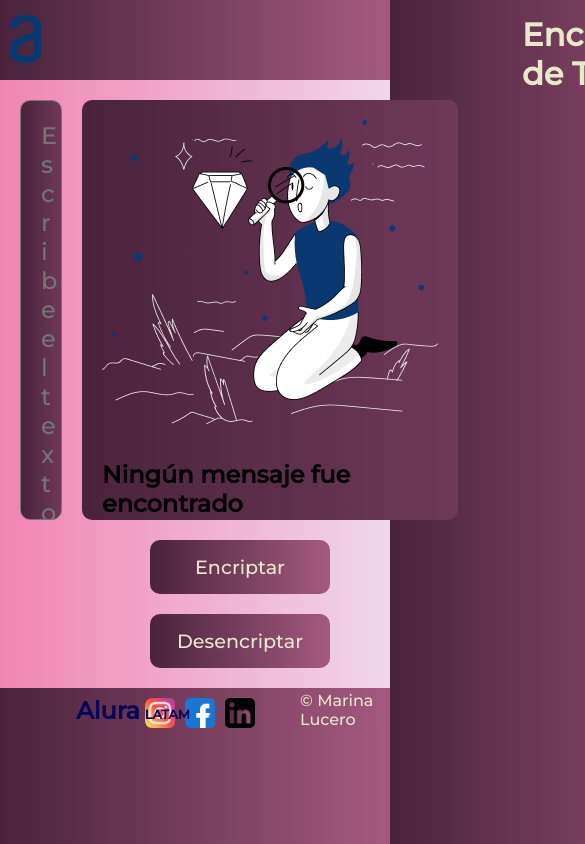
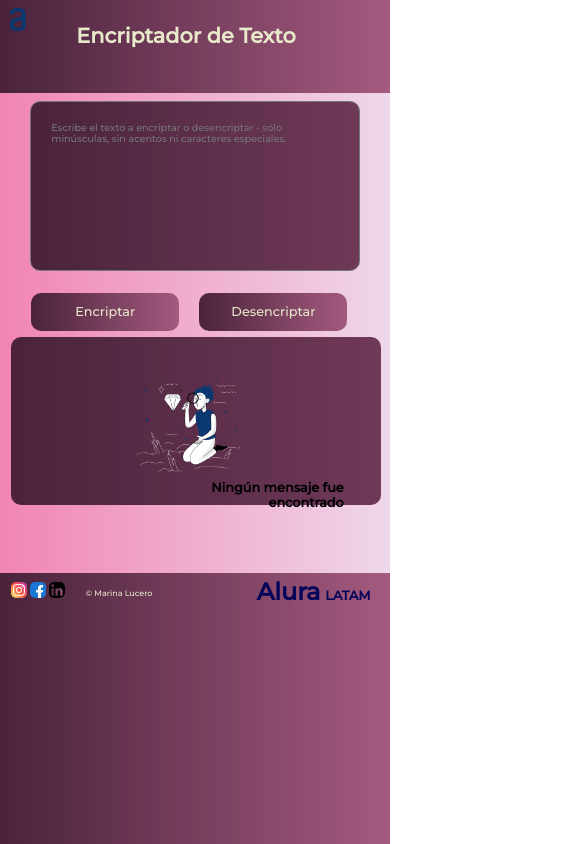
Before and after one commit to maru33luc/Encriptador-Alura, a plain HTML site: page index.html in a window 390 px wide. Shown: the top 844 px of the page, 585 px wide, since content can reach past the window. Drawn offline with Linux system fonts and the light colour scheme.

Commit message:
Incorporando detalles responsivos

```diff
--- a/index.html
+++ b/index.html
@@ -31,8 +31,7 @@
 
                 <div class="contenedor-encriptacion">
                     <div class="boton-mensaje-encriptado" id="boton-mensaje-encriptado">Mensaje encriptado:</div>
-                    <img class="imagen-muñeco" id="imagen-muñeco" src="Imagenes/Muñeco.png"
-                        alt="Imagen Muñeco">
+                    <img class="imagen-muñeco" id="imagen-muñeco" src="Imagenes/Muñeco.png" alt="Imagen Muñeco">
                     <p class="mensaje-muñeco" id="mensaje-muñeco">Ningún mensaje fue encontrado</p>
                 </div>
             </form>
@@ -103,11 +102,11 @@
                 .replaceAll('o', 'ober')
                 .replaceAll('u', 'ufat');
 
-                /*Escribir si es encriptado o desencriptado*/
+            /*Escribir si es encriptado o desencriptado*/
             document.getElementById("mensaje-muñeco").innerHTML = mensajeEncriptado;
 
-             /*Activa el mensaje: Mensaje Encriptado*/
-             document.getElementById('boton-mensaje-encriptado').innerHTML = 'Mensaje Encriptado:';
+            /*Activa el mensaje: Mensaje Encriptado*/
+            document.getElementById('boton-mensaje-encriptado').innerHTML = 'Mensaje Encriptado:';
         }
 
         function desencriptar() {
@@ -137,10 +136,15 @@
             document.getElementById('boton-mensaje-encriptado').innerHTML = 'Mensaje Desencriptado:';
         }
 
-        function copiar (){
+        function copiar() {
             var contenido = document.getElementById("mensaje-muñeco").innerHTML;
-            navigator.clipboard.writeText(contenido)
-            alert("El mensaje encriptado ha sido copiado")
+            console.log(contenido);
+            if (contenido == "") {
+                alert("No hay nada para copiar")
+            } else {
+                navigator.clipboard.writeText(contenido)
+                alert("El mensaje ha sido copiado")
+            }
         }
 
     </script>
--- a/style.css
+++ b/style.css
@@ -6,19 +6,19 @@
 .color5 {color: #f8b2e7;}
 */
 
-*{
-    background: linear-gradient( 90deg,#4a233b,#a45a7f);
+* {
+    background: linear-gradient(90deg, #4a233b, #a45a7f);
     margin: 0 0;
     font-family: 'Montserrat', sans-serif;
 }
 
-nav{
+nav {
     margin-bottom: 20px;
     padding: 0px;
     height: 60px;
 }
 
-nav h2{
+nav h2 {
     display: inline;
     margin: 0 480px;
     font-size: 2em;
@@ -28,16 +28,16 @@ nav h2{
     margin-top: 15px;
 }
 
-nav img{
+nav img {
     margin: 15px auto auto 10px;
     background: none;
 }
 
-.contenedor{
-    background:linear-gradient(90deg,#f185b2,#efd7e9) ;
+.contenedor {
+    background: linear-gradient(90deg, #f185b2, #efd7e9);
 }
 
-form{
+form {
     background: none;
     height: 460px;
     display: flex;
@@ -45,9 +45,10 @@ form{
     justify-content: space-around;
 }
 
-textarea, .contenedor-encriptacion{
+textarea,
+.contenedor-encriptacion {
     /* background-color: transparent; */
-    background: linear-gradient( 90deg,#4a233b,#6f3958);
+    background: linear-gradient(90deg, #4a233b, #6f3958);
     margin-top: 20px;
     margin-left: 20px;
     margin-bottom: 20px;
@@ -59,19 +60,21 @@ textarea, .contenedor-encriptacion{
     border-radius: 10px;
 }
 
-.contenedor-encriptacion img{
+.contenedor-encriptacion img {
     background: none;
 }
 
-.mensaje-muñeco{
+.mensaje-muñeco {
     color: black;
     font-weight: bold;
     font-size: 1em;
     margin-top: 30px;
-    background:none;
+    background: none;
 }
 
-.boton-encriptar, .boton-desencriptar, .boton-copiar{
+.boton-encriptar,
+.boton-desencriptar,
+.boton-copiar {
     border-radius: 10px;
     display: inline-block;
     margin-left: 150px;
@@ -83,28 +86,30 @@ textarea, .contenedor-encriptacion{
     color: #e8e9ca;
 }
 
-.boton-encriptar, .boton-desencriptar, .boton-copiar:hover{
+.boton-encriptar,
+.boton-desencriptar,
+.boton-copiar:hover {
     cursor: pointer;
 }
 
-.boton-copiar{
+.boton-copiar {
     margin-left: 350px;
     display: none;
 }
 
-.boton-mensaje-encriptado{
+.boton-mensaje-encriptado {
     display: none;
     background: none;
 }
 
-footer{
+footer {
     display: flex;
     flex-direction: row;
     justify-content: center;
     align-items: center;
 }
 
-.copyright{
+.copyright {
     font-size: 1em;
     color: #e8e9ca;
     background: none;
@@ -112,23 +117,23 @@ footer{
     left: 300px;
 }
 
-.div-redes{
+.div-redes {
     background: none;
 
 }
 
-.logo{
+.logo {
     width: 30px;
     margin-left: 10px;
     margin-top: 10px;
     border-radius: 5px;
 }
 
-.logo:hover{
+.logo:hover {
     cursor: pointer;
 }
 
-.logo-footer-alura{
+.logo-footer-alura {
     position: absolute;
     right: 200px;
     display: flex;
@@ -136,9 +141,156 @@ footer{
     background: none;
 }
 
-.alura-footer{
+.alura-footer {
     font-weight: bold;
     font-size: 1.5em;
-    color:rgb(5, 5, 89);
-    background:none;
+    color: rgb(5, 5, 89);
+    background: none;
 }
+
+@media screen and (max-width: 480px) {
+    nav {
+        height: 10vh;
+        margin-bottom: 1vh;
+    }
+
+    nav h2 {
+        font-size: 1.3em;
+        background: none;
+        color: #e8e9ca;
+        display: block;
+        margin: 6% 4% 6% 8%;
+        display: inline;
+    }
+
+    nav img {
+        margin: 2% 5% auto 10px;
+        background: none;
+        width: 4%;
+    }
+
+    form {
+        background: none;
+        height: 40%;
+        /* display: flex; */
+        /* flex-direction:column; */
+        top: 20%;
+    }
+
+    textarea {
+        margin-top: 2%;
+        margin-right: 5%;
+        height: 8em;
+        width: 18em;
+        position: absolute;
+        font-size: 1em;
+    }
+
+    textarea::placeholder {
+        font-size: 0.6em;
+    }
+
+    .contenedor-encriptacion {
+        position: relative;
+        top: 115%;
+        left: 0.2%;
+        margin-right: 1%;
+        height: 8em;
+        width: 13em;
+        padding-left: 32%;
+        padding-right: 9.5%;
+        font-size: 1em;
+        margin: 0%;
+        margin-top: 6%;
+    }
+
+   .contenedor {
+        height: 30em;
+    }
+
+    .imagen-muñeco {
+        width: 50%;
+        padding-left: 0%;
+        margin-top: 10%;
+    }
+
+    .mensaje-muñeco {
+        color: black;
+        font-weight: bold;
+        font-size: 0.8em;
+        position: relative;
+        /* top: 10%; */
+        bottom: 120%;
+        text-align: end;
+        top: -20%;
+        background: none;
+
+    }
+
+    .boton-encriptar, .boton-desencriptar,.boton-copiar {
+        border-radius: 10px;
+        display: inline-block;
+        margin: 2% 2%;
+        /* top: 1px; */
+        /* right: 10px; */
+        /* padding: 1px; */
+        width: 32%;
+        text-align: center;
+        font-size: 0.8em;
+        color: #e8e9ca;
+        padding: 3%;
+    }
+
+    .boton-encriptar {
+        margin-left: 8%;
+    }
+
+    .boton-copiar {
+        margin-left: 30%;
+        position: relative;
+        margin-top: 44%;
+        display: none;
+    }
+
+.boton-mensaje-encriptado{
+    position: relative;
+    right: 50%;
+}
+
+    footer {
+        display: flex;
+        flex-direction: row;
+        justify-content: start;
+        padding-left: 2%;
+        /* align-items: center; */
+    }
+
+    .copyright {
+        font-size: 0.5em;
+        color: #e8e9ca;
+        background: none;
+        position: absolute;
+        left: 2%;
+        margin-top: 3%;
+        margin-left: 20%;
+    }
+
+    .logo {
+        width: 1em;
+        margin-right: 10%;
+        margin-top: 50%;
+        border-radius: 5px;
+        margin-left: 0.2em;
+
+    }
+
+    .logo-footer-alura {
+        position: absolute;
+        right: 5%;
+        margin-top: 2%;
+        display: flex;
+        flex-direction: row;
+        background: none;
+    }
+
+}
```
